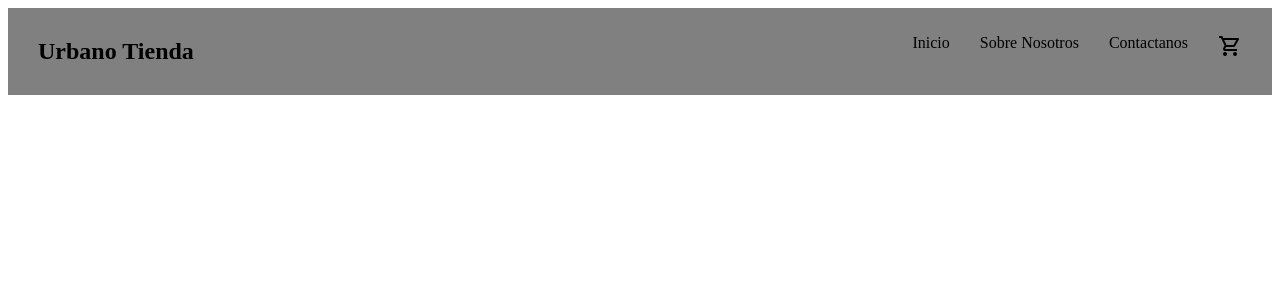
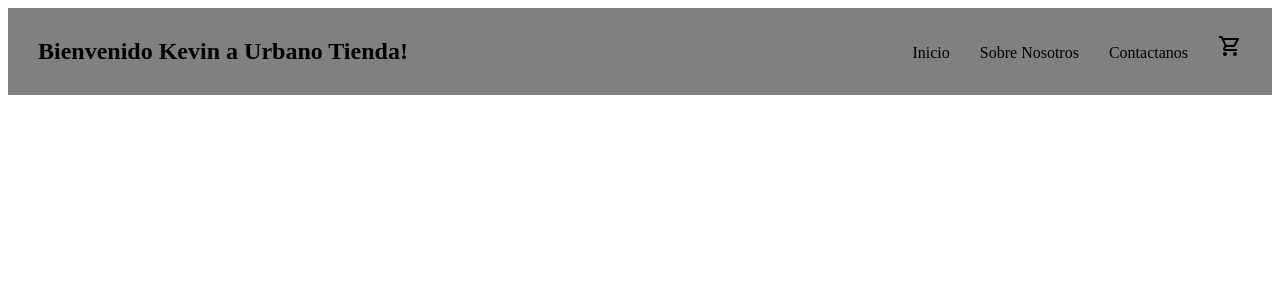
Before and after one commit to KevinDasilva19/app, a React (Create React App) app: page / in a window 1280 px wide. Shown: the top 300 px of the page. Built offline with nearby package versions, Linux system fonts and the light colour scheme.

Commit message:
desafio4

```diff
--- a/public/index.html
+++ b/public/index.html
@@ -8,6 +8,8 @@
     <meta name="description" content="Web site created using create-react-app"/>
     <link rel="apple-touch-icon" href="%PUBLIC_URL%/logo192.png" />
     <link rel="manifest" href="%PUBLIC_URL%/manifest.json" />
+    <link href="https://fonts.googleapis.com/icon?family=Material+Icons"
+      rel="stylesheet">
     <title>Urbano Tienda</title>
   </head>
   <body>
--- a/src/App.js
+++ b/src/App.js
@@ -1,10 +1,15 @@
 import Header from "./components/NavBar.js"
+import LogoCarrito from "./components/CartWidjet"
 function App () {
+    const links = [
+        {href:"#", link:"Inicio"},
+        {href:"#", link:"Sobre Nosotros"},
+        {href:"#", link:"Contactanos"},
+        {href:"#", link:<LogoCarrito/>}
+    ]
     return (
         <>
-            <header>
-                <nav id="navBar"><Header/></nav>
-            </header>
+            <header ><Header nombre="Kevin" links={links}/></header>
         </>
     )
 }
--- /dev/null
+++ b/src/components/CartWidjet.js
@@ -0,0 +1,7 @@
+function LogoCarrito () {
+    return (
+        <img src="/logocarrito.png"/>
+    )
+}
+
+export default LogoCarrito
--- a/src/components/NavBar.js
+++ b/src/components/NavBar.js
@@ -1,29 +1,23 @@
 import "./NavBar.css"
 
-const Header = () =>
-
+const Header = ({nombre, links}) => {
+    return (
 <>
-    <h1>Urbano Tienda</h1>
-    <ul>
-        <li>
-            <a href="#">Inicio</a>
-        </li>
-        <li>
-            <a href="#">Sobre Nosotros</a>
-        </li>
-        <li>
-            <a href="#">Contactanos</a>
-        </li>
-        <li>
-            <a href="#">
-                <img src="/logocarrito.png"/>
-            </a>
-        </li>
-    </ul>
+    <nav id="navBar">
+        <h1>Bienvenido {nombre} a Urbano Tienda!</h1>
+        <ul>
+            <li>
+                {links.map((elemento)=> {
+                return (
+                    <a href={elemento.href}>{elemento.link}</a>
+                )
+                })}
+            </li>
+        </ul>
+    </nav>
 </>
-
-
-
+)
+}
 
 
 
```
Also changed, not shown: src/components/ItemListContainer.js (added).
